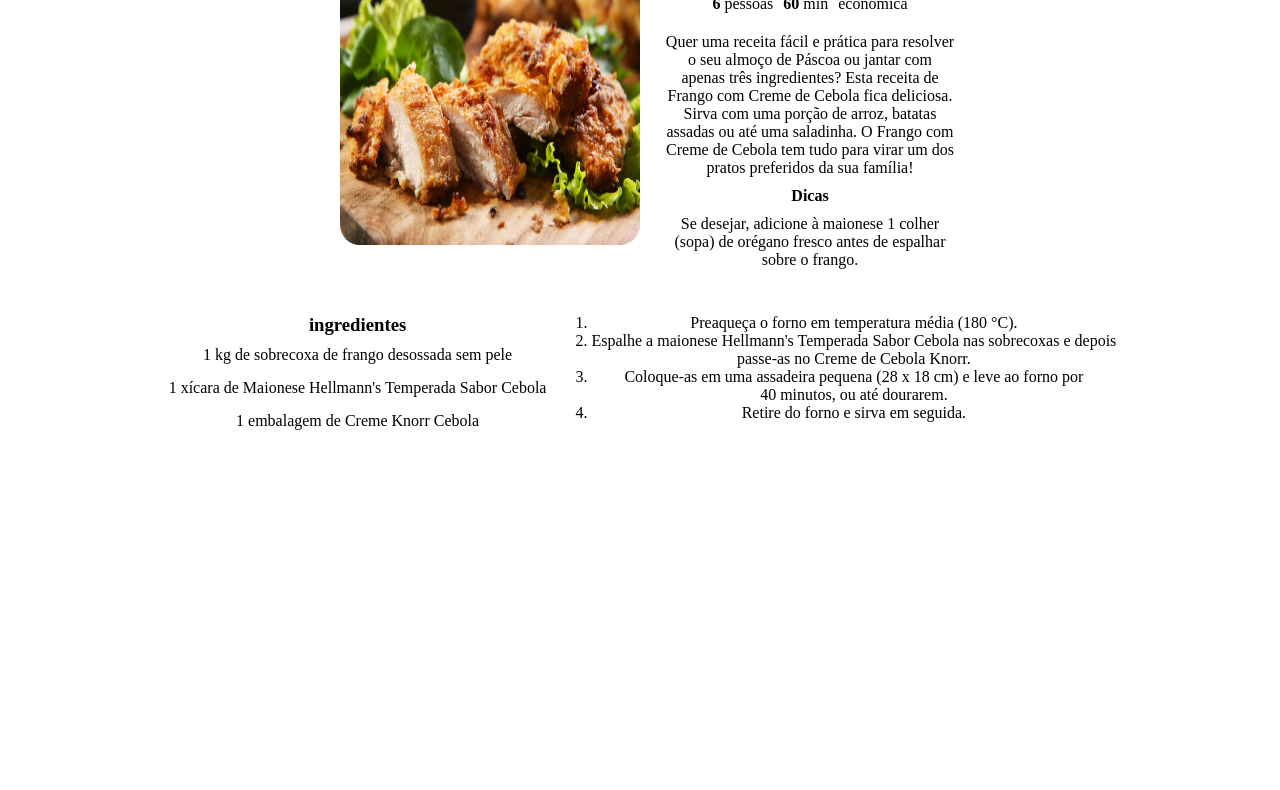
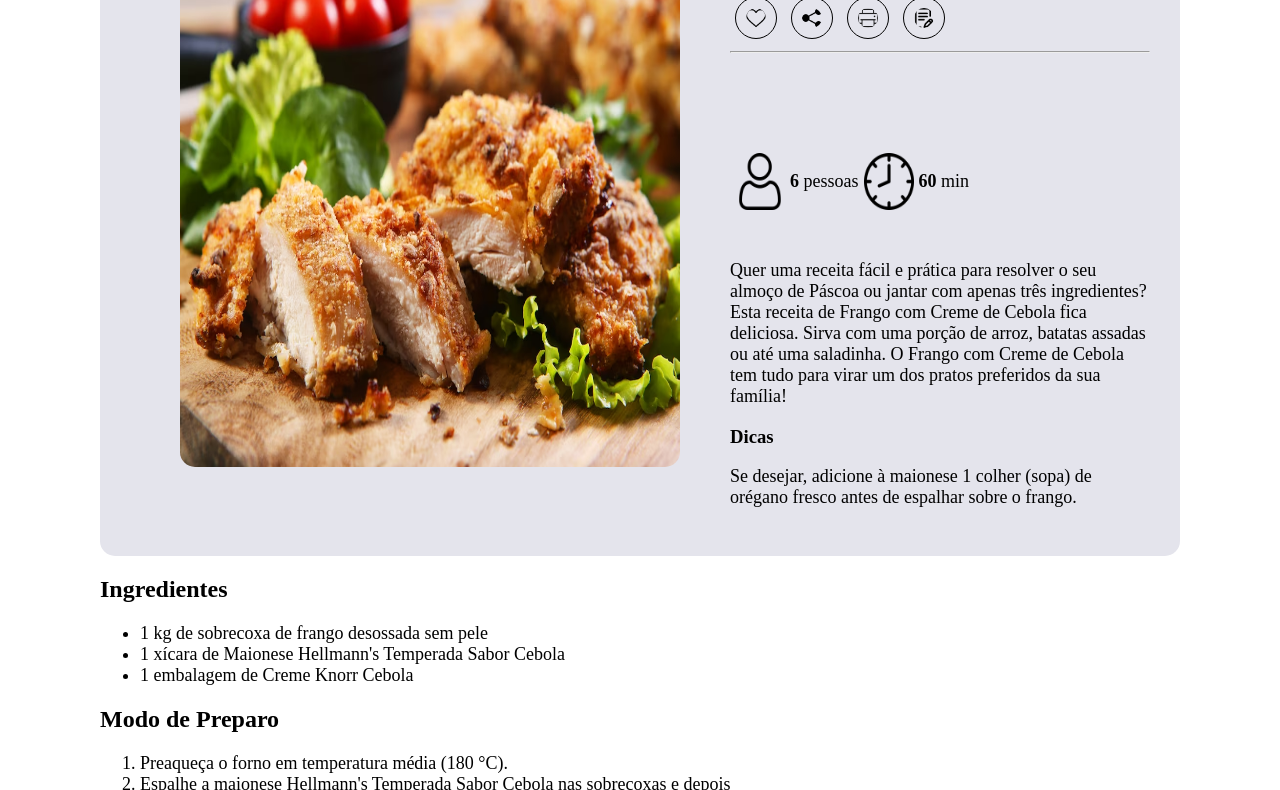
Before and after one commit to MarcoTelloJr-Teste/Atividade-aula-16, a plain HTML site: page frango.html in a window 1280 px wide. Shown: the part 237-1027 px from the top of the page. Before the commit the page ends 800 px from the top, so only its background shows below. Drawn offline with Linux system fonts and the light colour scheme.

Commit message:
adicionado imagens na homepage e feito alguns ajustes

```diff
--- a/css/frango.css
+++ b/css/frango.css
@@ -1,60 +1,67 @@
-* {
-  padding: 0;
-  margin: 0;
+body{
+  margin: auto;
+  width: 1080px;
 }
 
-.all {display: grid;
-  grid-template-areas:
-  "header"
-  "topo"
-  "ingredientes";
-  grid-template-columns: 100vw;
-  grid-template-rows: 14vh 43vh 43vh;
-}
-
-#logo {grid-area: header;
+header {
   display: flex;
   justify-content: center;
 }
 
-#texto-topo {grid-area: topo;
-display: flex;
-flex-direction: row;
-justify-content: center;
-width: 50%;
-margin: 2% auto;
-padding: 10px;
-justify-content: center;
-text-align: center;
-align-items: center;
+#texto-topo {
+  background-color: rgb(228, 228, 236);
+  border-radius: 15px;
+  padding: 30px;
+  display: flex;
 }
 
-#img {border-radius: 20px;
-  margin: 20px;
+
+#img {
+  margin: 50px;
+  width: 500px;
+  height: 500px;
+  border-radius: 15px;
 }
 
-p {margin: 5px;
-  padding: 5px 0;
+button{
+  background-color: rgb(199, 76, 76);
+  border: none;
+  border-radius: 5px;
+  color: white;
+  padding: 5px;
 }
 
-#preparo {grid-area: ingredientes;
-  display: flex;
-  flex-direction: row;
-  flex-wrap: wrap;
-  justify-content: center;
-  text-align: center;
+#icones{
+  border: solid 1px black;
+  border-radius: 25px;
+  padding: 10px;
+  margin-inline: 5px;
+  width: 20px;
 }
 
-.ingredientes {margin-right: 20px;
+#icones2{
+  margin-inline: 5px;
+  width: 50px;
 }
 
-.preparo {margin-left: 20px;
-  flex-wrap: wrap;
-
+#icon{
+  margin-top: 20px;
 }
 
-.info {
+#pessoas{
   display: flex;
-  text-align: center;
-  justify-content: center;
+  margin-top: 100px;
+  margin-bottom: 50px;
 }
+
+#icon{
+  margin-top: 20px;
+}
+
+li{
+  font-size: 18px;
+}
+
+p{
+  font-size: 18px;
+}
--- a/css/index.css
+++ b/css/index.css
@@ -22,3 +22,7 @@ header {
 #carrossel {
   grid-area:carrossel;
 }
+
+.imagens {
+  border-radius: 15px;
+}
--- a/frango.html
+++ b/frango.html
@@ -20,34 +20,55 @@
         <img src="imagens/frango.avif" alt="Frango com Creme de Cebola" width="300" height="300" id="img">
         <div id="topo">
           <h1 id="titulo">Frango com Creme de Cebola</h1>
-          <div class="info">
+          <div id="bot">
+
+            <div id="icon">
+              <img id="icones" src="assets/coracao.png" alt="">
+              <img id="icones" src="assets/compartilhar.png" alt="">
+              <img id="icones" src="assets/imprimir.png" alt="">
+              <img id="icones" src="assets/escrita.png" alt="">
+            </div>
+          </div>
+
+          <hr>
+
+          <div id="pessoas">
+            <img id="icones2" src="assets/do-utilizador.png" alt="">
             <p> <strong>6</strong> pessoas</p>
+
+            <img id="icones2" src="assets/relogio.png" alt="">
             <p><strong>60</strong> min</p>
-            <p>econômica</p>
-          </div>
+            </div>
+
           <p>Quer uma receita fácil e prática para resolver o seu almoço de Páscoa ou jantar com apenas três
             ingredientes?
             Esta receita de Frango com Creme de Cebola fica deliciosa. Sirva com uma porção de arroz, batatas assadas ou
             até
             uma saladinha. O Frango com Creme de Cebola tem tudo para virar um dos pratos preferidos da sua família!</p>
-          <h4>Dicas</h4>
+          <h3>Dicas</h3>
           <p>Se desejar, adicione à maionese 1 colher (sopa) de orégano fresco antes de espalhar sobre o frango.</p>
         </div>
       </div>
+
       <div id="preparo">
         <div class="ingredientes">
-          <h3>ingredientes</h3>
-          <p>1 kg de sobrecoxa de frango desossada sem pele</p>
-          <p>1 xícara de Maionese Hellmann's Temperada Sabor Cebola</p>
-          <p>1 embalagem de Creme Knorr Cebola</p>
+          <h2>Ingredientes</h2>
+          <ul>
+            <li>1 kg de sobrecoxa de frango desossada sem pele</li>
+            <li>1 xícara de Maionese Hellmann's Temperada Sabor Cebola</li>
+            <li>1 embalagem de Creme Knorr Cebola</li>
+          </ul>
         </div>
 
         <div class="preparo">
+          <h2>Modo de Preparo</h2>
           <ol>
             <li>Preaqueça o forno em temperatura média (180 °C).</li>
-            <li>Espalhe a maionese Hellmann's Temperada Sabor Cebola nas sobrecoxas e depois <br> passe-as no Creme de Cebola
+            <li>Espalhe a maionese Hellmann's Temperada Sabor Cebola nas sobrecoxas e depois <br> passe-as no Creme de
+              Cebola
               Knorr.</li>
-            <li>Coloque-as em uma assadeira pequena (28 x 18 cm) e leve ao forno por <br> 40 minutos, ou até dourarem.</li>
+            <li>Coloque-as em uma assadeira pequena (28 x 18 cm) e leve ao forno por <br> 40 minutos, ou até dourarem.
+            </li>
             <li>Retire do forno e sirva em seguida.</li>
           </ol>
         </div>
```
Also changed, not shown: Brownie_Cremoso.html (+45 -16 lines), chips.html (+13 -6 lines), css/chips.css (+5 -2 lines), index.html (+5 -2 lines).
